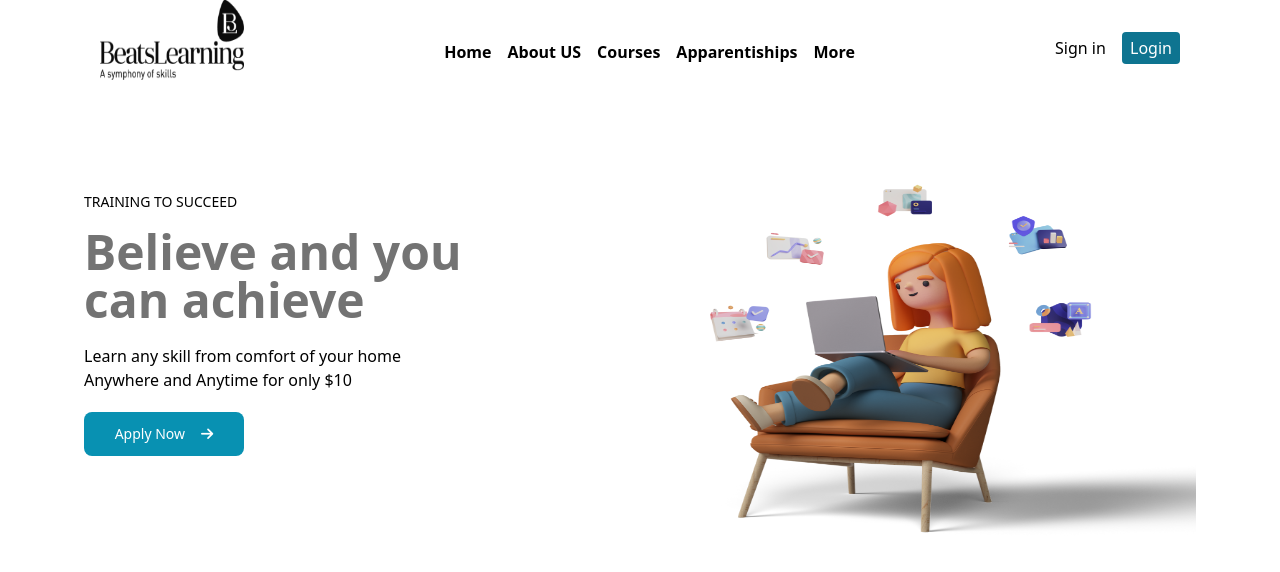
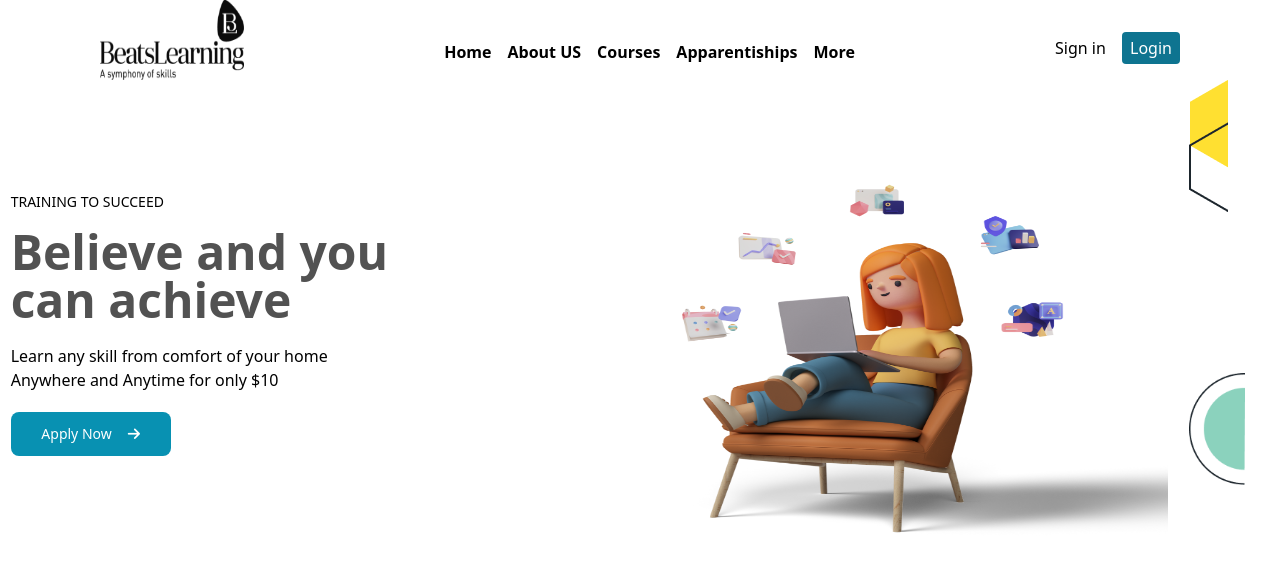
Before and after one commit to anikaivnath/Class-Task--4, a plain HTML site: page index.html in a window 1280 px wide. Drawn offline with nearby package versions, Linux system fonts and the light colour scheme.

Commit message:
set position

```diff
--- a/index.html
+++ b/index.html
@@ -27,14 +27,20 @@
     <div class="flex justify-around">
         <div class=" w-96 mt-28 ">
             <p class="mb-4 text-sm">TRAINING TO SUCCEED</p>
-            <h1 class="text-5xl font-bold w-68 mb-5 text-neutral-500">Believe and you can achieve</h1>
+            <h1 class="text-5xl font-bold w-68 mb-5 text-neutral-600">Believe and you can achieve</h1>
             <p class="w-68">Learn any skill from comfort of your home
                 Anywhere and Anytime for only $10</p>
                 <p class=" text-sm  bg-cyan-600   w-40  mt-5 text-center px-5 py-3 rounded-lg text-white ">Apply Now<i class="fa-solid fa-arrow-right relative ml-4"></i></p>
         </div>
         <div>
-            <img src="./Group 1000001437.png" alt="" class="w-[560px] h-96 mt-24">
+            <img src="./Group 1000001437.png" alt="" class="w-[560px] h-96 mt-24 ml-48">
         </div>
+
+        <div class="relative right">
+        <img src="./Group (1).png" alt="">
+        <img src="./Group.png" alt="" class="relative h-28 mt-40 mr-6 right">
     </div>
+    </div>
+
 </body>
 </html>
```
